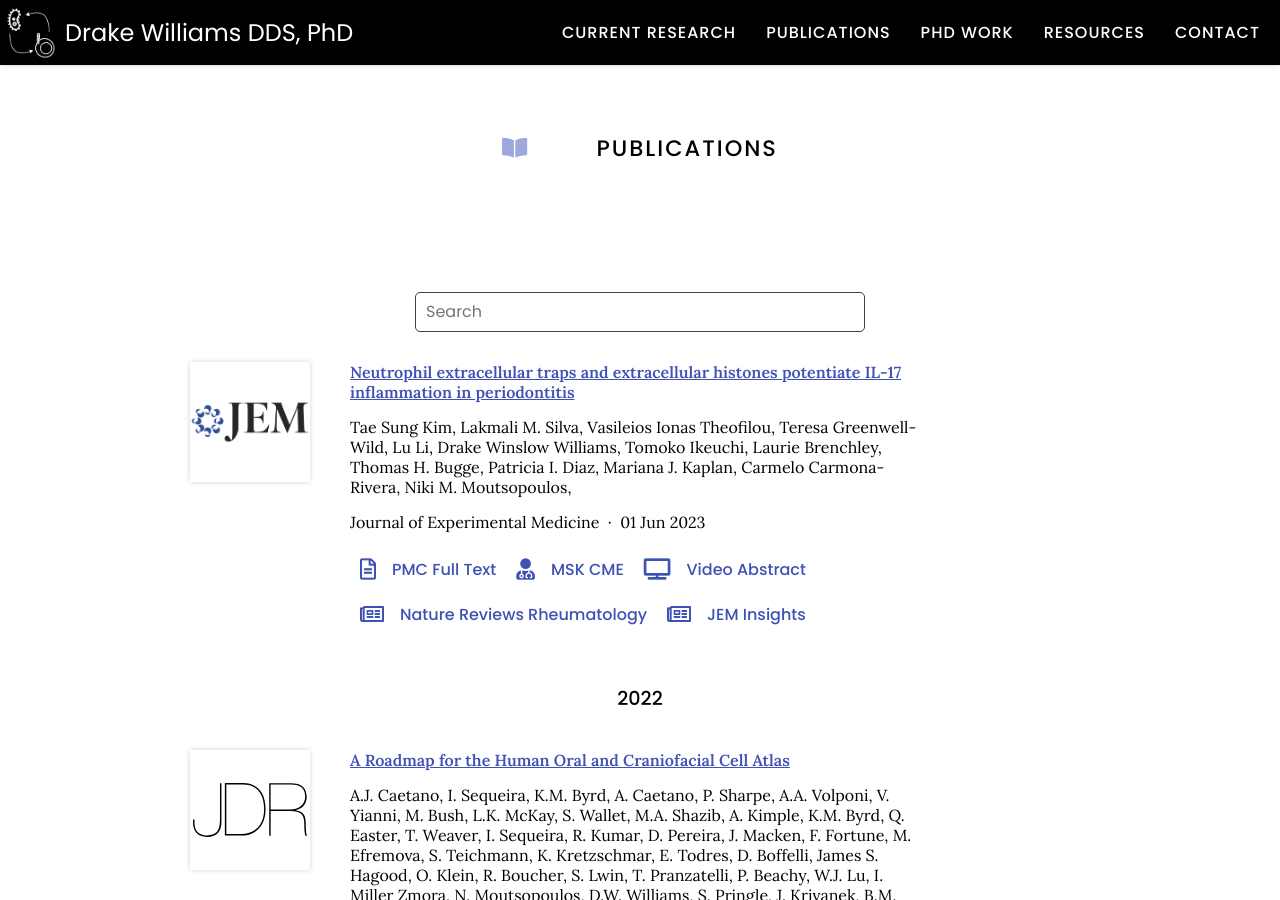
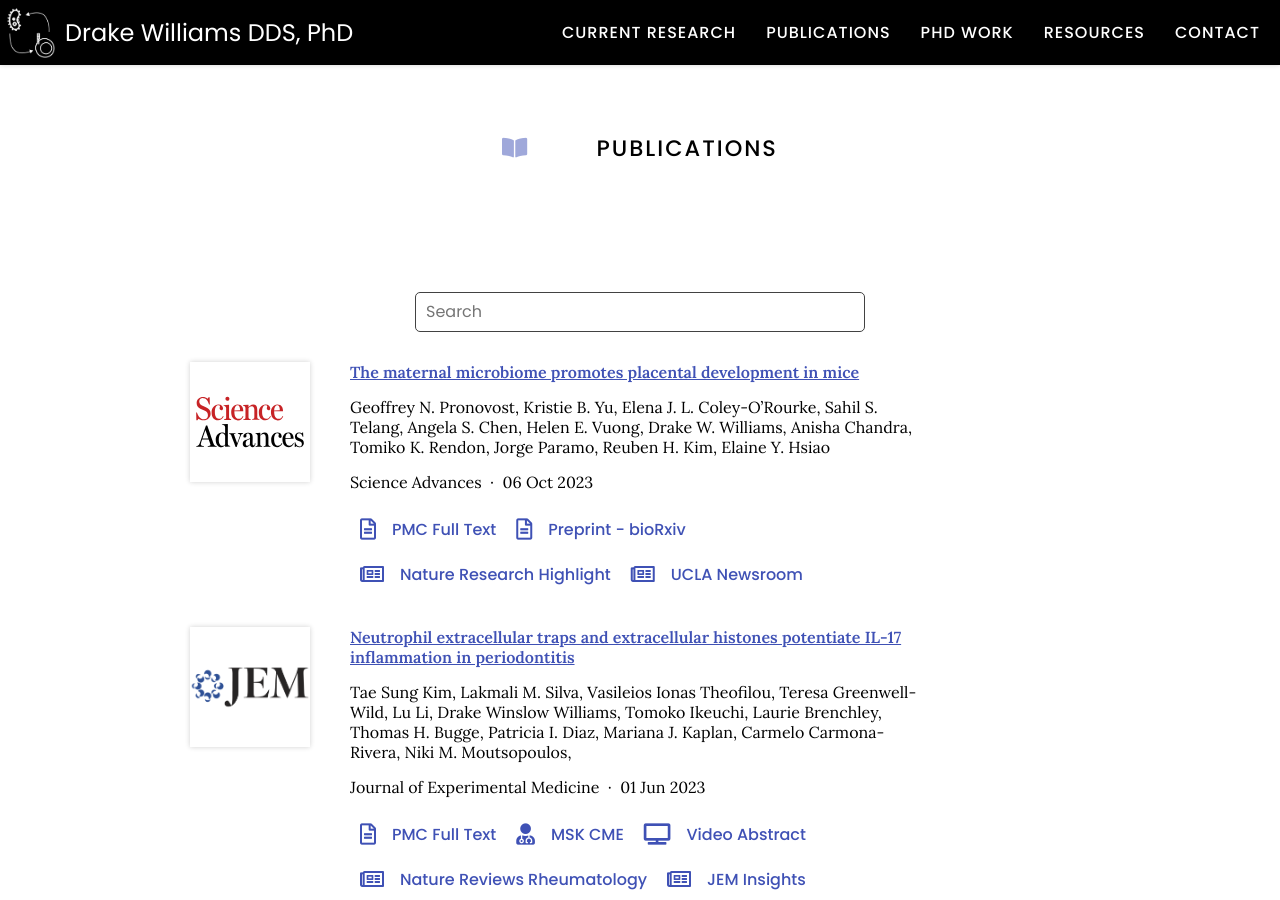
Before and after one commit to williamsdrake/williamsdrake.github.io, a Jekyll site: the page built from publications/index.md, in a window 1280 px wide and 900 px high. Built offline with Jekyll 4.4.1, drawn with Linux system fonts in a browser that asks for light colours; nearby versions of some CDN libraries; comment, search, counter and statistics services are not loaded.

Commit message:
Generate citations

```diff
--- a/_data/citations.yaml
+++ b/_data/citations.yaml
@@ -1,5 +1,41 @@
 # GENERATED AUTOMATICALLY, DO NOT EDIT
 
+- id: doi:10.1126/sciadv.adk1887
+  title: The maternal microbiome promotes placental development in mice
+  authors:
+  - Geoffrey N. Pronovost
+  - Kristie B. Yu
+  - "Elena J.\_L. Coley-O\u2019Rourke"
+  - Sahil S. Telang
+  - Angela S. Chen
+  - Helen E. Vuong
+  - Drake W. Williams
+  - Anisha Chandra
+  - Tomiko K. Rendon
+  - Jorge Paramo
+  - Reuben H. Kim
+  - Elaine Y. Hsiao
+  publisher: Science Advances
+  date: '2023-10-06'
+  link: https://doi.org/gstzjd
+  image: images/sciadv.svg
+  tags: null
+  preprint: n
+  stage: pd
+  project: collab
+  extra-links:
+  - type: preprint
+    link: https://www.ncbi.nlm.nih.gov/pmc/articles/PMC10558122/
+    text: PMC Full Text
+  - type: preprint
+    link: https://www.biorxiv.org/content/10.1101/2023.02.15.528712v1
+    text: Preprint - bioRxiv
+  - type: press
+    link: https://www.nature.com/articles/d41586-023-03105-3
+    text: Nature Research Highlight
+  - type: press
+    link: https://newsroom.ucla.edu/releases/mice-need-diverse-gut-microbiome-to-form-healthy-placentas
+    text: UCLA Newsroom
 - id: doi:10.1084/jem.20221751
   title: Neutrophil extracellular traps and extracellular histones potentiate IL-17
     inflammation in periodontitis
```
